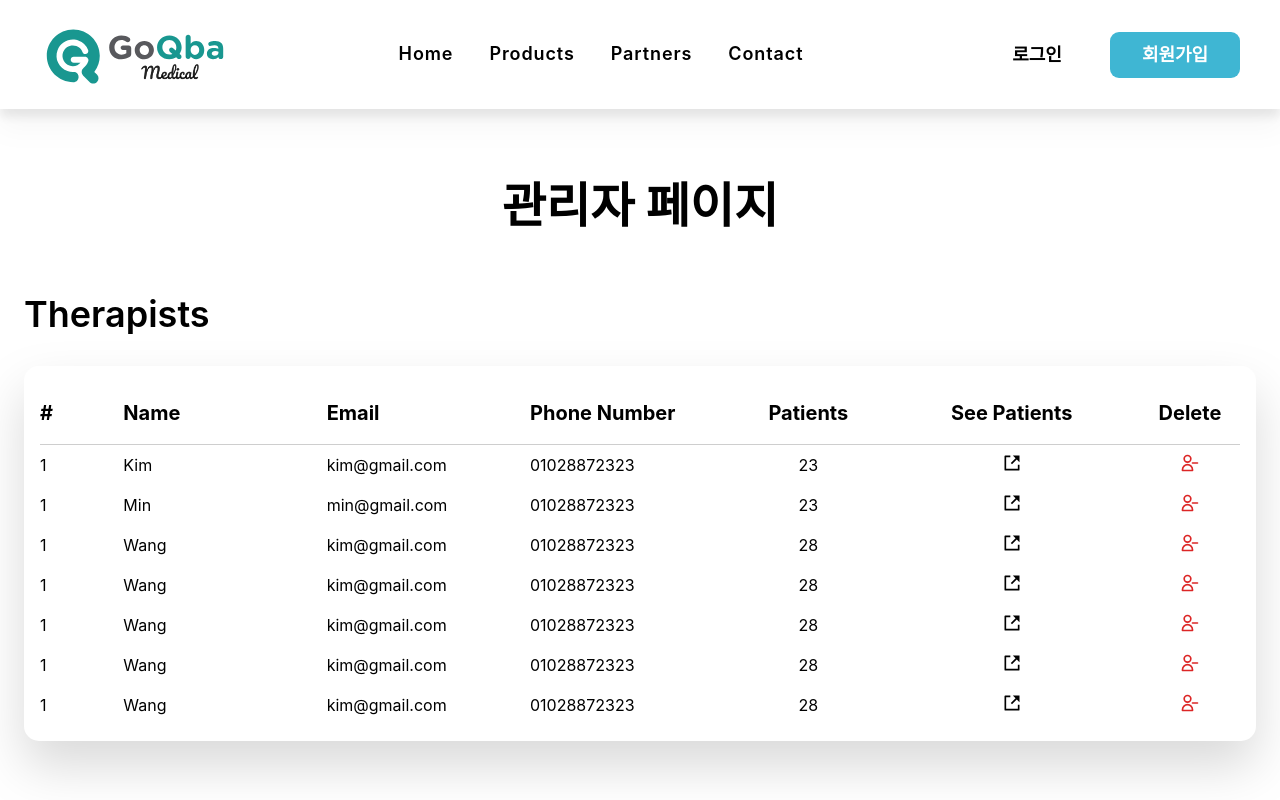
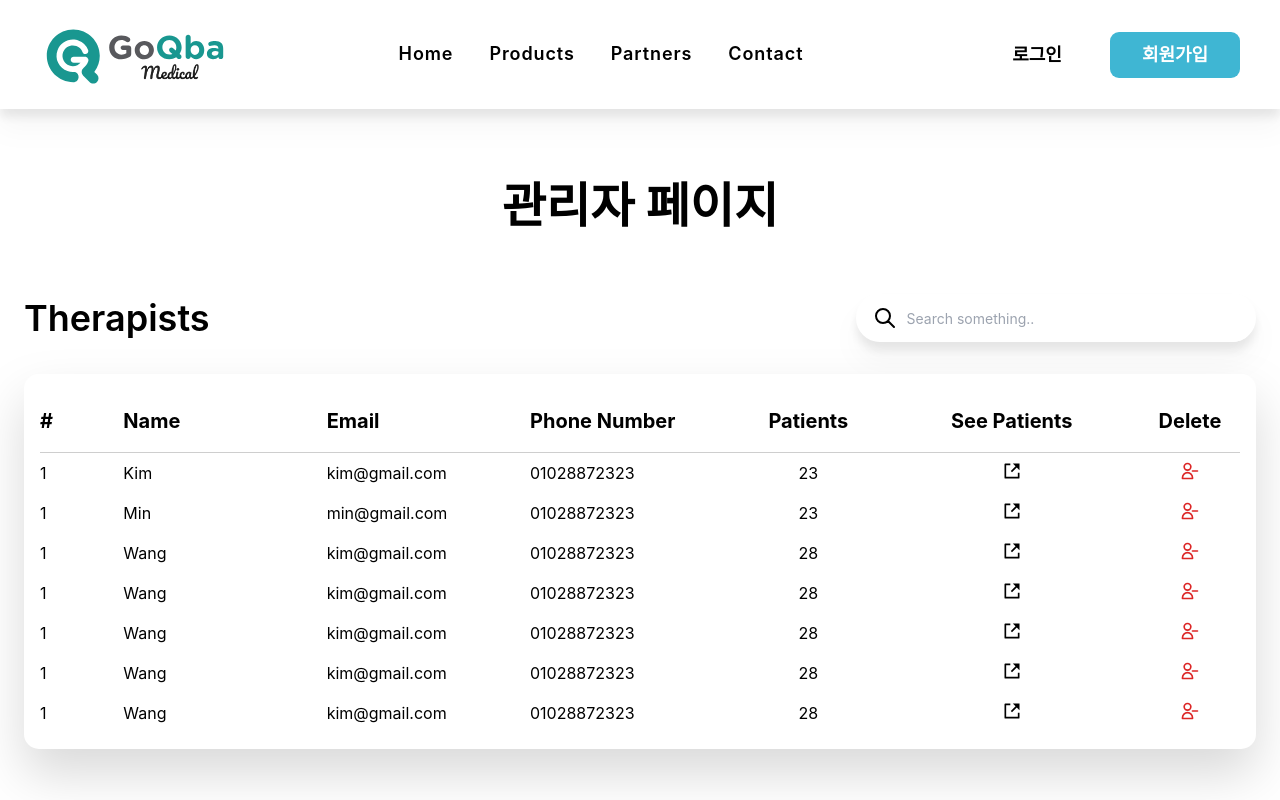
Before and after one commit to seokbangguri/MediMatrix, a React (Create React App) app: page /admin in a window 1280 px wide. Shown: the top 800 px of the page. Built offline with nearby package versions, Linux system fonts and the light colour scheme; no server answers; a web font is replaced by a local one.

Commit message:
add carusel and search bar

```diff
--- a/package.json
+++ b/package.json
@@ -22,6 +22,7 @@
     "react": "^18.2.0",
     "react-dom": "^18.2.0",
     "react-icons": "^4.11.0",
+    "react-responsive-carousel": "^3.2.23",
     "react-router-dom": "^6.16.0",
     "react-scripts": "^5.0.1",
     "react-spring": "^9.7.3",
--- a/src/components/Card/Card.tsx
+++ b/src/components/Card/Card.tsx
@@ -5,8 +5,8 @@ const Card = ({ name, source, children, route }: CardProps): JSX.Element => {
 
   return (
     <a href={route} className="text-[14px]">
-      <div className="w-72 min-h-[450px] bg-white rounded-md shadow-2xl m-auto hover:scale-105 duration-200 flex flex-col justify-between">
-        <img src={source} className=" w-full rounded-t-md block object-cover bg-slate-500" alt={name} />
+      <div className="w-72 h-[450px] bg-white rounded-md shadow-2xl m-auto hover:scale-105 duration-200 flex flex-col justify-between">
+        <img src={source} className="w-full h-[580px] rounded-t-md block object-cover bg-slate-500" alt={name} />
         <div className="mx-6 mb-6">
           <p className="text-xl font-semibold mt-3">{name}</p>
           <p className="text-sm mt-2 text-[#353535] min-h-[80px]">{children}</p>
--- a/src/components/Partners/Partners.tsx
+++ b/src/components/Partners/Partners.tsx
@@ -1,7 +1,8 @@
-import React from "react";
 import goqimage from "../../assets/GoQba_logo.svg";
 import chaimage from "../../assets/CHA_logo.png";
 import { Text, Heading } from "../../components";
+import "react-responsive-carousel/lib/styles/carousel.min.css"; // requires a loader
+import { Carousel } from 'react-responsive-carousel';
 
 function Partners() {
   return (
@@ -12,8 +13,26 @@ function Partners() {
           기업 간 파트너십을 맺어 더 나은 서비스를 위해 노력하고 있습니다.
         </Text>
         <div className="flex items-center justify-center gap-20 mx-auto mt-20">
-          <img src={goqimage} alt="goq" className="max-w-[250px]" />
-          <img src={chaimage} alt="cha" className="max-w-[340px]" />
+          <Carousel
+            autoPlay={true}
+            // interval={3000}
+            infiniteLoop={true}
+            showArrows={false}
+            showIndicators={false}
+            showThumbs={false}
+            ariaLabel="Partners"
+            centerMode={true}
+            showStatus={false}
+            transitionTime={1000}
+          // centerSlidePercentage={70}
+          >
+            <div>
+              <img src={goqimage} alt="goq" className="max-w-[250px]" />
+            </div>
+            <div>
+              <img src={chaimage} alt="cha" className="max-w-[340px]" />
+            </div>
+          </Carousel>
         </div>
       </div>
       <div id="contact" className="absolute inset-x-0 bottom-28"></div>
--- a/src/components/Products/Products.tsx
+++ b/src/components/Products/Products.tsx
@@ -31,16 +31,16 @@ function Products() {
         </Card>
         <Card
           route='/beery'
-          source="https://healthjade.net/wp-content/uploads/2019/12/sperm-motility.jpg"
-          name="Project 2"
+          source="https://placehold.co/600x580?text=Project+3"
+          name="Project 3"
 
         >
           Early dementia prediction AI service that provides customized rehabilitation curation for dementia delay.
         </Card>
         <Card
           route='/beery'
-          source="https://encrypted-tbn0.gstatic.com/images?q=tbn:ANd9GcQxjHRfHwDNzqxzweA6eimkRA0S_wRJ0okTuNxwP50vng&s"
-          name="Project 3"
+          source="https://placehold.co/600x580?text=Project+4"
+          name="Project 4"
 
         >
           A stroke aftereffects rehabilitation (DTx) program through interaction with XR-based 3D objects.
--- a/src/components/ResultsTable/ResultsTable.tsx
+++ b/src/components/ResultsTable/ResultsTable.tsx
@@ -1,4 +1,3 @@
-import React from 'react'
 import { u7, u8, u9, u10, u11, u12, u13, u14, u15, u16, u17, u18, u19, u20, u21, u22, u23, u24, u25, u26, u27, u28, u29, u30, } from '../../assets';
 import Heading from '../Heading/Heading';
 
@@ -19,7 +18,7 @@ interface SelectedTest {
 const ResultsTable = ({ patientData }: { patientData?: SelectedTest }) => {
     const imageRange = Array.from({ length: 27 }, (_, index) => index + 4);
 
-    if(!patientData) {
+    if (!patientData) {
         return (
             <div className='flex justify-center items-center min-w-[1050px] max-w-[1445px] h-[807px]  bg-white py-3 px-2 rounded-md overflow-x-hidden overflow-y-scroll !scrollbar-thin !scrollbar-track-transparent !scrollbar-thumb-[#e3e6e5]'>
                 <Heading tag='h2' >데이터가 없습니다.</Heading>
--- /dev/null
+++ b/src/components/Searchbar/Searchbar.tsx
@@ -0,0 +1,23 @@
+import React from 'react'
+
+const Searchbar = () => {
+    return (
+        <div className='w-[400px]'>
+            <div className="relative flex items-center w-full h-12 rounded-lg drop-shadow-xl px-2 bg-white overflow-hidden">
+                <div className="grid place-items-center h-full w-12 text-gray-300">
+                    <svg xmlns="http://www.w3.org/2000/svg" className="h-6 w-6" fill="none" viewBox="0 0 24 24" stroke="currentColor">
+                        <path stroke-linecap="round" stroke-linejoin="round" stroke-width="2" d="M21 21l-6-6m2-5a7 7 0 11-14 0 7 7 0 0114 0z" />
+                    </svg>
+                </div>
+
+                <input
+                    className="peer h-full w-full outline-none text-sm text-gray-700 pr-2"
+                    type="text"
+                    id="search"
+                    placeholder="Search something.." />
+            </div>
+        </div>
+    )
+}
+
+export default Searchbar
--- a/src/components/index.js
+++ b/src/components/index.js
@@ -17,3 +17,4 @@ export { default as Loading } from './Loading/Loading'
 export { default as FileInputBox } from './FileInputBox/FileInputBox'
 export { default as PatientInput } from './PatientInput/PatientInput'
 export { default as Progress } from './Progress/Progress';
+export { default as Searchbar } from './Searchbar/Searchbar';
--- a/src/pages/Setting.tsx
+++ b/src/pages/Setting.tsx
@@ -54,7 +54,7 @@ const Setting = () => {
     useEffect(() => {
         verifyToken().then(decodedToken => {
             setRole(decodedToken.role);
-        if(!decodedToken) {
+            if (!decodedToken) {
                 Swal.fire({
                     title: '잘못된 접근!',
                     text: '확인을 누르면 메인로 이동합니다.',
@@ -70,7 +70,7 @@ const Setting = () => {
                             email: decodedToken.email,
                             role: decodedToken.role,
                         };
-                const response = await axios.post(apiUrl+'/setting', data);
+                        const response = await axios.post(apiUrl + '/setting', data);
                         setInitialFormValues(response.data);
                     } catch (error) {
                         console.error('API 요청 에러:');
@@ -218,10 +218,10 @@ const Setting = () => {
                     <div className="w-2/6 py-5 px-2 border-r border-[#cecece]">
                         <h6 className='pb-2 text-md text-semibold'>회원정보</h6>
                         <div className=" flex flex-col gap-5 pb-5 border-b border-[#cecece] ">
-                            <label htmlFor="name" className="block text-sm font-medium text-gray-900 dark:text-white py-2.5">이름</label>
-                            <label htmlFor="email" className="block text-sm font-medium text-gray-900 dark:text-white py-2.5">이메일(수정불가)</label>
-                            <label htmlFor="phoneNumber" className="block text-sm font-medium text-gray-900 dark:text-white py-2.5">전화번호</label>
-                            <label htmlFor="hospitalName" className="block text-sm font-medium text-gray-900 dark:text-white py-2.5">병원 이름</label>
+                            <label htmlFor="name" className="block text-sm font-medium text-gray-900 py-2.5">이름</label>
+                            <label htmlFor="email" className="block text-sm font-medium text-gray-900 py-2.5">이메일(수정불가)</label>
+                            <label htmlFor="phoneNumber" className="block text-sm font-medium text-gray-900 py-2.5">전화번호</label>
+                            <label htmlFor="hospitalName" className="block text-sm font-medium text-gray-900 py-2.5">병원 이름</label>
                         </div>
                         <button onClick={() => setChangePassword(!changePassword)} className='pt-5 underline text-blue-400'>비밀번호 변경</button>
                     </div>
--- a/src/pages/admin.tsx
+++ b/src/pages/admin.tsx
@@ -1,5 +1,5 @@
 import { useEffect, useState } from "react";
-import { Heading } from "../components";
+import { Heading, Searchbar } from "../components";
 import { HiOutlineUserRemove } from 'react-icons/hi'
 import { RiShareBoxFill } from 'react-icons/ri'
 import Swal from "sweetalert2";
@@ -29,7 +29,10 @@ const Admin = () => {
     return <div className="flex flex-col w-full px-6 py-8 md:h-screen mt-[150px] max-w-[1445px]">
         <Heading tag="h2">관리자 페이지</Heading>
         <div className="w-full self-start mt-16">
-            <Heading tag="h3" className="tex-left">Therapists</Heading>
+            <div className="flex justify-between items-center w-full">
+                <Heading tag="h3" className="tex-left">Therapists</Heading>
+                <Searchbar />
+            </div>
             <div className="w-full bg-white rounded-sm drop-shadow-2xl p-4 mt-8">
                 <div className="w-full flex justify-between gap-2 border-b border-[#cecece] py-4">
                     <span className="font-bold text-[20px] w-[30px]">#</span>
```
Also changed, not shown: 1 other file (tests, documents, lock files or other folders). Lines whose indentation alone changed are shown as unchanged.
